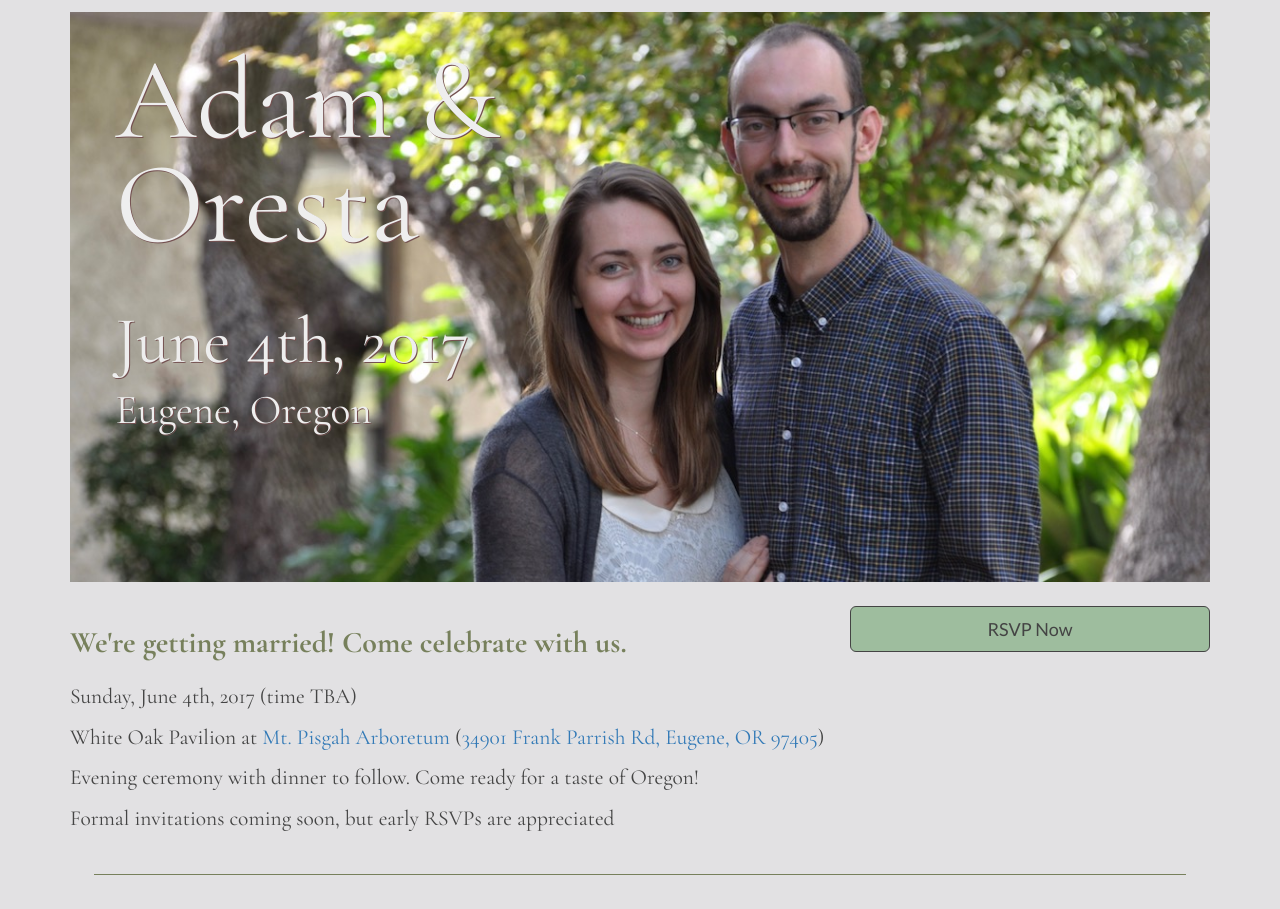
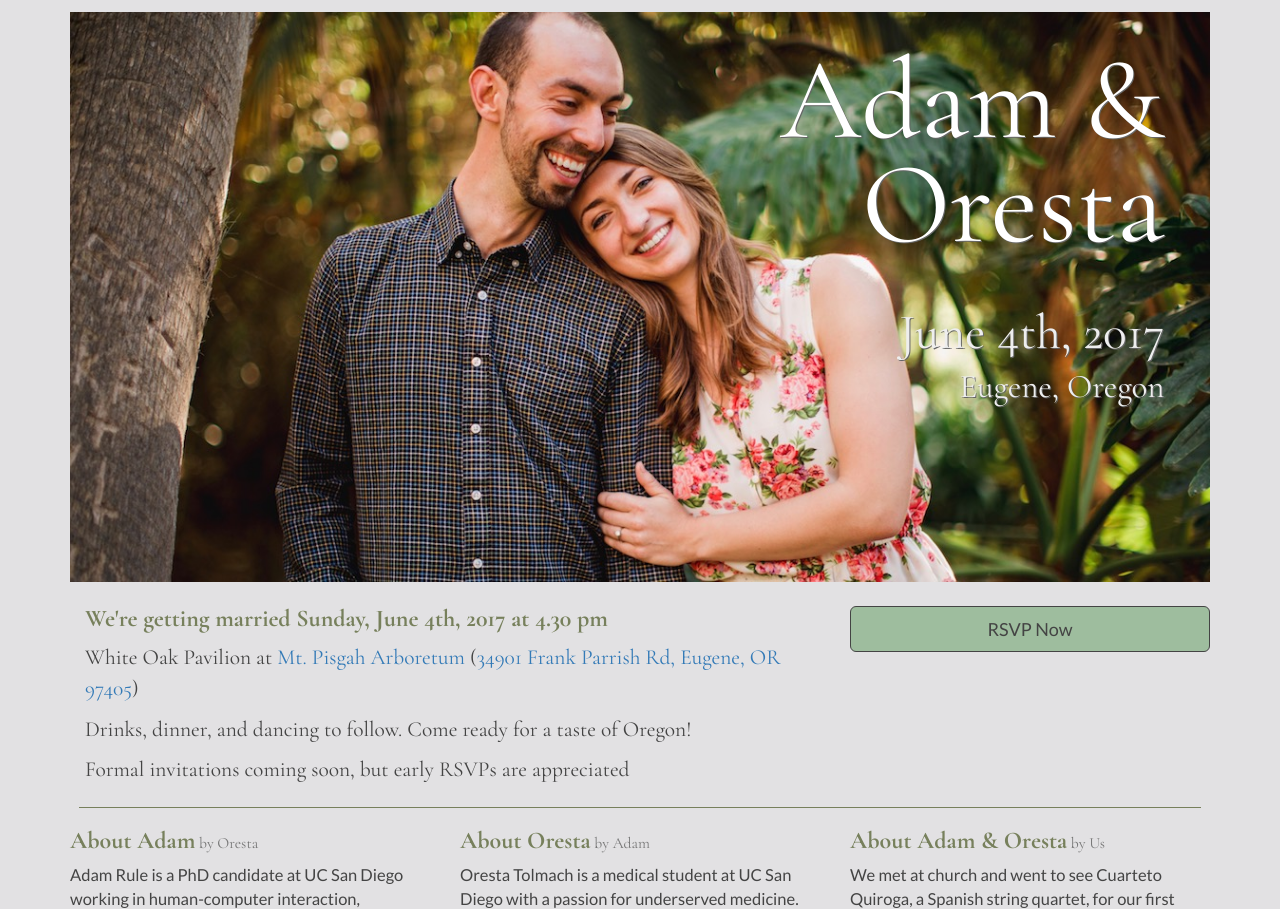
Before and after one commit to acrule/adamandoresta, a plain HTML site: page index.html in a window 1280 px wide. Shown: the top 909 px of the page. Drawn offline with nearby package versions, Linux system fonts and the light colour scheme.

Commit message:
update with engagement photos

```diff
--- a/css/style.css
+++ b/css/style.css
@@ -26,6 +26,7 @@ strong {
     margin-top: 12px;
     font-weight: 400;
     color: white;
+    text-align: right;
 }
 
 #hero h1{
@@ -33,17 +34,17 @@ strong {
     line-height: 90%;
     margin-bottom: 48px;
     font-weight: normal;
-    color: #eee;
+    color: white;
 }
 
 #hero h2{
-    font-size: 4em;
+    font-size: 3em;
     font-weight: normal;
     color: #eee;
 }
 
 #hero h3{
-    font-size: 2.5em;
+    font-size: 2em;
     margin-top: 0px;
     font-weight: normal;
     color: #eee;
@@ -56,15 +57,15 @@ strong {
 
 .hero-text{
     top:3%;
-    left:4%;
+    right:4%;
     position: absolute;
-    text-shadow: 1px 1px #745151;
+    text-shadow: 1px 1px #666;
 }
 
 .hero-text-small h4{
-    font-size: 1.8em;
+    font-size: 1.4em;
     text-align: center;
-    color: #9ebd9e;
+    color: #666;
 }
 
 .first-line{
--- a/index.html
+++ b/index.html
@@ -13,7 +13,9 @@
         <link href="css/bootstrap.min.css" rel="stylesheet">
         <link href="css/style.css" rel="stylesheet">
         <link href="https://fonts.googleapis.com/css?family=Cormorant+Garamond:400,700|Lato:400,900" rel="stylesheet">
-         <link rel="SHORTCUT ICON" HREF="img/favicon.png">
+        <link rel="SHORTCUT ICON" HREF="img/favicon.png">
+        <script src="https://ajax.googleapis.com/ajax/libs/jquery/3.2.1/jquery.min.js"></script>
+        <script type="text/javascript" src="js/img.js"></script>
 
         <!-- HTML5 shim and Respond.js for IE8 support of HTML5 elements and media queries -->
         <!-- WARNING: Respond.js doesn't work if you view the page via file:// -->
@@ -28,7 +30,7 @@
           <div class="row">
               <div class="col-md-12">
                   <div id="hero">
-                      <img src="img/hero_2_1.jpg" class="img-responsive" alt="Adam + Oresta">
+                      <img src="img/hero_0.jpg" id="hero_img" class="img-responsive" alt="Adam + Oresta">
                       <div class="hero-text hidden-xs hidden-sm">
                           <h1>Adam &<br>
                               Oresta</h1>
@@ -44,7 +46,14 @@
 
           <div class="row first-line">
               <div class="col-md-8 ">
-                  <h2>We're getting married! Come celebrate with us.</h2>
+                  <div class="col-md-12 details">
+                      <h3 style="margin-top:0px;">We're getting married Sunday, June 4th, 2017 at 4.30 pm</h3>
+                      <p>White Oak Pavilion at <a href="http://www.mountpisgaharboretum.com/" target="_newtab">Mt. Pisgah Arboretum</a>  (<a href="https://www.google.com/maps/place/Mount+Pisgah+Arboretum/@44.0085446,-122.9827588,16.4z" target="_newtab">34901 Frank Parrish Rd, Eugene, OR 97405</a>)</p>
+                      <p>Drinks, dinner, and dancing to follow. Come ready for a taste of Oregon!</p>
+                      <p>Formal invitations coming soon, but early RSVPs are appreciated</p>
+
+                  </div>
+                  <!--<h2>We're getting married! Come celebrate with us.</h2>-->
               </div>
               <div class="col-md-4">
                   <a type="button" role="button" class="btn btn-default btn-block btn btn-sage btn-lg" href="https://goo.gl/forms/SeRWQYhHy9KvPNwK2" target="_newtab">RSVP Now</a>
@@ -52,15 +61,7 @@
           </div>
 
           <div class="row">
-              <div class="col-md-12 details">
-                  <p>Sunday, June 4th, 2017 (time TBA)</p>
-                  <p>White Oak Pavilion at <a href="http://www.mountpisgaharboretum.com/" target="_newtab">Mt. Pisgah Arboretum</a>  (<a href="https://www.google.com/maps/place/Mount+Pisgah+Arboretum/@44.0085446,-122.9827588,16.4z" target="_newtab">34901 Frank Parrish Rd, Eugene, OR 97405</a>)</p>
-                  <p>Evening ceremony with dinner to follow. Come ready for a taste of Oregon!</p>
-                  <p>Formal invitations coming soon, but early RSVPs are appreciated</p>
-                  <br>
-                  <hr>
-                  <br>
-              </div>
+              <hr>
           </div>
 
           <div class="row">
--- /dev/null
+++ b/js/img.js
@@ -0,0 +1,8 @@
+$(document).ready(function() {
+  $("#hero_img").fadeOut(100, function() {
+      var num = Math.round(Math.random()*3)+1;
+      var imgName = "img/hero_" + num.toString() + ".jpg";
+      $(this).attr("src", imgName);
+  }).fadeIn(500);
+    return false;
+});
```
Also changed, not shown: img/eugene.jpg (deleted), img/hero_0.jpg (added), img/hero_1.jpg (added), img/hero_2.jpg (added), img/hero_3.jpg (added), img/hero_4.jpg (added), 1 other file.
